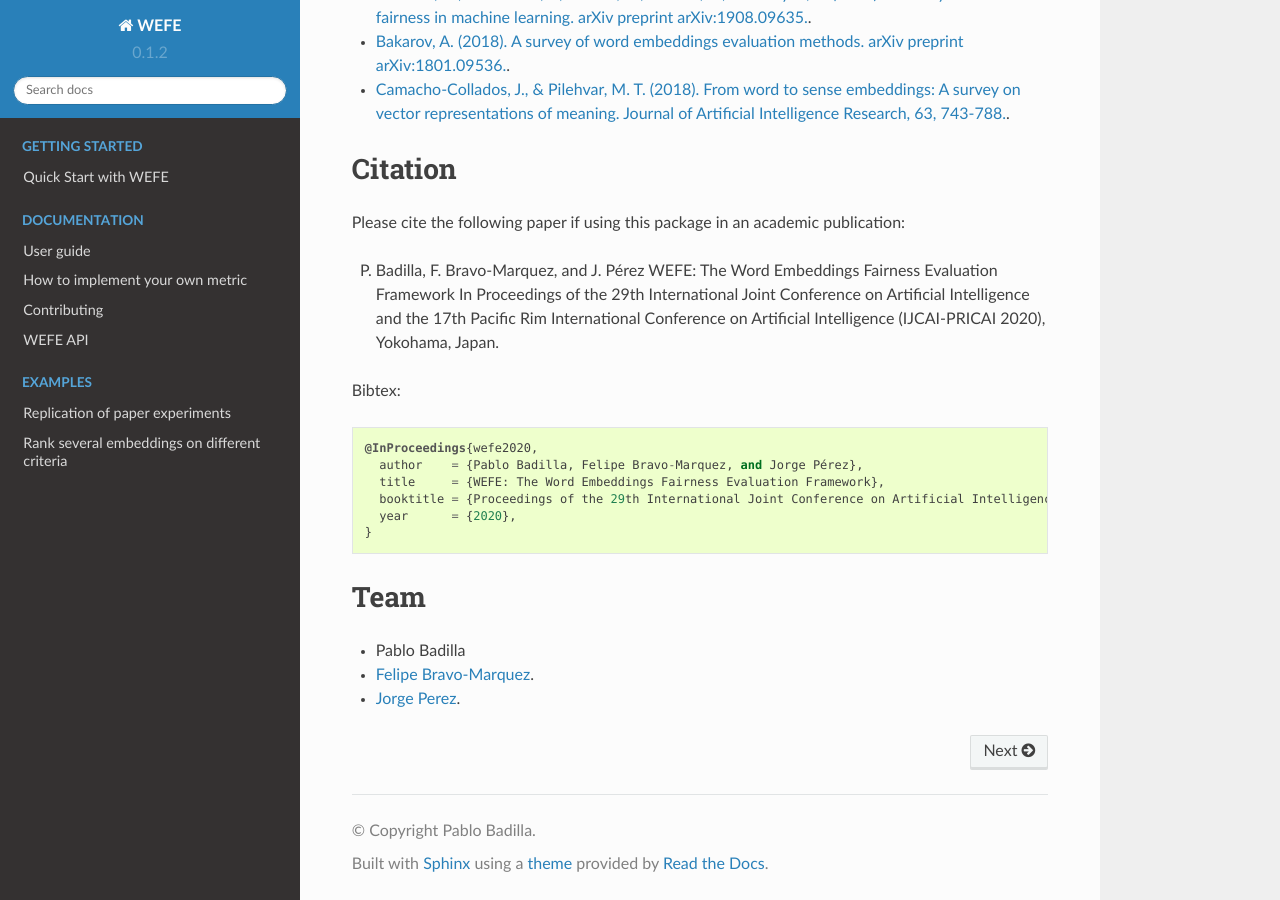
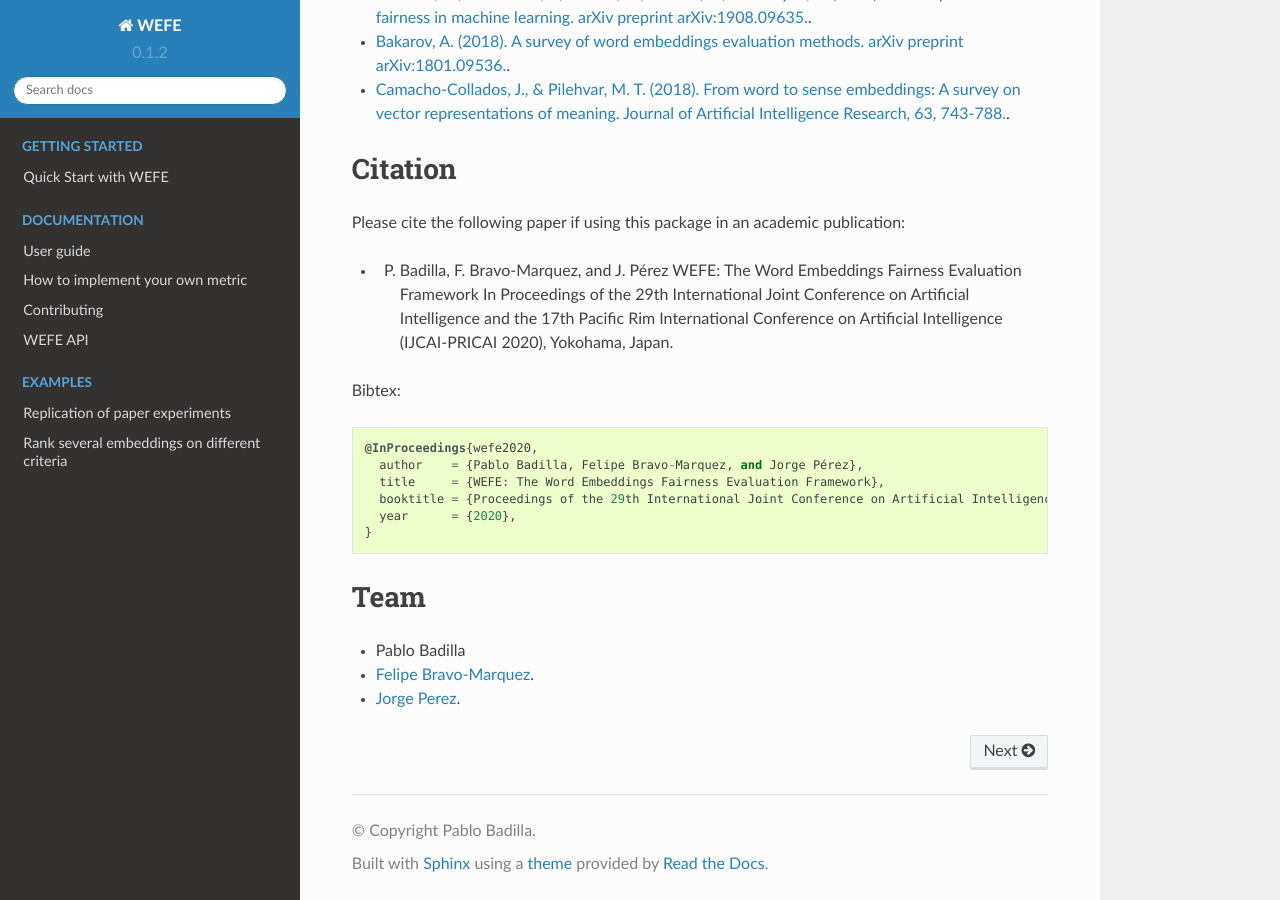
Before and after one commit to dccuchile/wefe, a Sphinx documentation site: the page built from doc/index.rst, in a window 1280 px wide and 900 px high, scrolled down 6088 px. Built offline with Sphinx 7.4.7 and the Read the Docs theme 2.0.0, drawn with Linux system fonts in a browser that asks for light colours.

```diff
--- a/doc/index.rst
+++ b/doc/index.rst
@@ -327,7 +327,7 @@ Citation
 
 Please cite the following paper if using this package in an academic publication:
 
-P. Badilla, F. Bravo-Marquez, and J. Pérez WEFE: The Word Embeddings Fairness Evaluation Framework In Proceedings of the 29th International Joint Conference on Artificial Intelligence and the 17th Pacific Rim International Conference on Artificial Intelligence (IJCAI-PRICAI 2020), Yokohama, Japan.
+- P. Badilla, F. Bravo-Marquez, and J. Pérez WEFE: The Word Embeddings Fairness Evaluation Framework In Proceedings of the 29th International Joint Conference on Artificial Intelligence and the 17th Pacific Rim International Conference on Artificial Intelligence (IJCAI-PRICAI 2020), Yokohama, Japan.
 
 Bibtex:
 ::
```
